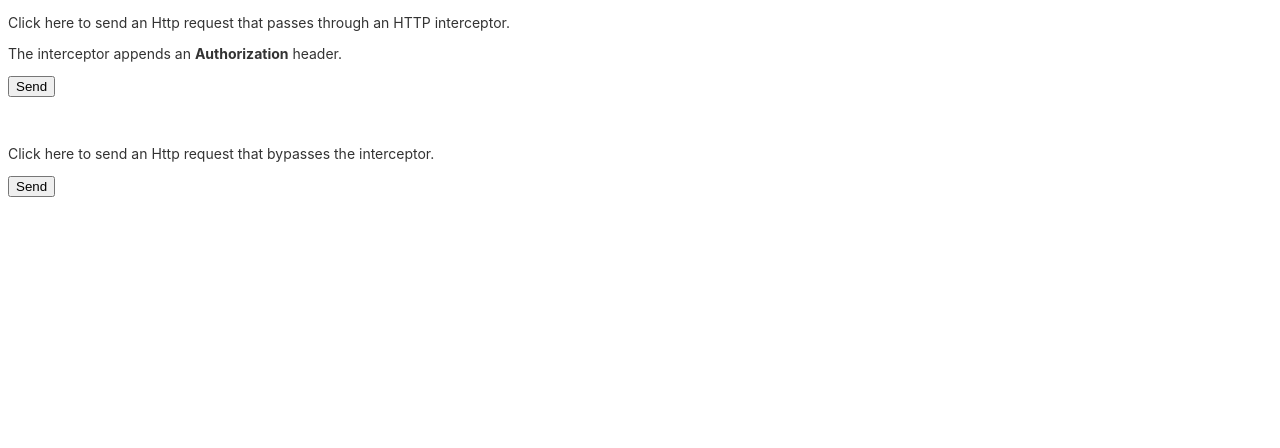
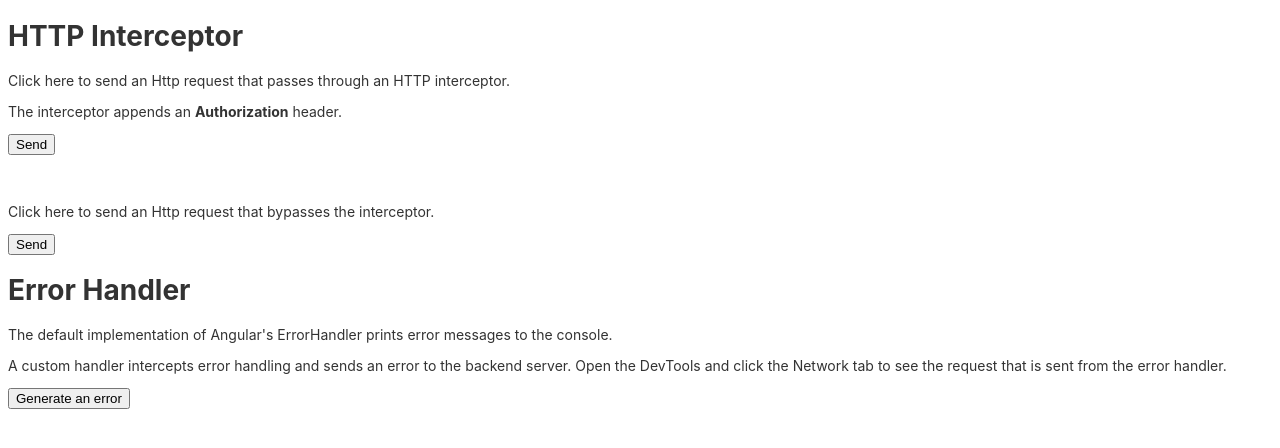
Before and after one commit to agmo/angular-http-interceptors, an Angular app: page / in a window 1280 px wide. Shown: the top 448 px of the page. Built offline with nearby package versions, Linux system fonts and the light colour scheme.

Commit message:
Intercept error handling
https://angular.io/api/core/ErrorHandler#handleError

```diff
--- a/src/app/app.component.html
+++ b/src/app/app.component.html
@@ -1,4 +1,6 @@
 <main>
+  <div>
+    <h1>HTTP Interceptor</h1>
     <div>
       <p>Click here to send an Http request that passes through an HTTP interceptor.</p>
       <p>The interceptor appends an <b>Authorization</b> header.</p>
@@ -15,6 +17,15 @@
       </button>
       <app-header-list [headers]="regularHeaders$"></app-header-list>
     </div>
+  </div>
+
+  <div>
+    <h1>Error Handler</h1>
+    <p>The default implementation of Angular's ErrorHandler prints error messages to the console.</p>
+    <p>A custom handler intercepts error handling and sends an error to the backend server. Open the DevTools and
+    click the Network tab to see the request that is sent from the error handler.</p>
+    <button (click)="simulateError()">Generate an error</button>
+  </div>
 
   <div class="error" *ngIf="error">
     <p>There was an error. Make sure the server is up and running and try again.</p>
--- a/src/app/app.component.ts
+++ b/src/app/app.component.ts
@@ -1,6 +1,6 @@
 import {Component} from '@angular/core';
 import {AppService} from './app.service';
-import {Observable, of} from 'rxjs';
+import {Observable, throwError} from 'rxjs';
 import {catchError, map} from 'rxjs/operators';
 
 interface IHeaderRes {
@@ -35,8 +35,12 @@ export class AppComponent {
         catchError(err => {
           this.error = err.message;
 
-          return of({});
+          return throwError(err);
         })
       );
   }
+
+  simulateError() {
+    this.appService.simulateError().subscribe();
+  }
 }
--- a/src/app/app.module.ts
+++ b/src/app/app.module.ts
@@ -1,11 +1,12 @@
 import {BrowserModule} from '@angular/platform-browser';
-import {NgModule} from '@angular/core';
+import {ErrorHandler, NgModule} from '@angular/core';
 
 import {AppRoutingModule} from './app-routing.module';
 import {AppComponent} from './app.component';
 import {HttpClientModule} from '@angular/common/http';
 import {HeaderListComponent} from './header-list/header-list.component';
 import {httpInterceptorProviders} from './http-interceptors';
+import {CustomErrorHandler} from './error-handler/custom-error-handler';
 
 @NgModule({
   declarations: [
@@ -18,6 +19,7 @@ import {httpInterceptorProviders} from './http-interceptors';
     HttpClientModule
   ],
   providers: [
+    {provide: ErrorHandler, useClass: CustomErrorHandler},
     httpInterceptorProviders
   ],
   bootstrap: [AppComponent]
--- a/src/app/app.service.ts
+++ b/src/app/app.service.ts
@@ -17,4 +17,8 @@ export class AppService {
       return this.httpClient.get('/api/test');
     }
   }
+
+  simulateError() {
+    return this.httpClient.get('/noop');
+  }
 }
--- /dev/null
+++ b/src/app/error-handler/custom-error-handler.ts
@@ -0,0 +1,15 @@
+import {ErrorHandler, Injectable} from '@angular/core';
+import {ErrorLoggerService} from './error-logger.service';
+
+@Injectable()
+export class CustomErrorHandler implements ErrorHandler {
+
+  constructor(private errorLoggerService: ErrorLoggerService) {
+  }
+
+  handleError(error: any): void {
+    console.error(error);
+
+    this.errorLoggerService.logError(error).subscribe();
+  }
+}
--- /dev/null
+++ b/src/app/error-handler/error-logger.service.ts
@@ -0,0 +1,15 @@
+import {Injectable} from '@angular/core';
+import {HttpClient} from '@angular/common/http';
+
+@Injectable({
+  providedIn: 'root'
+})
+export class ErrorLoggerService {
+
+  constructor(private httpClient: HttpClient) {
+  }
+
+  logError(error) {
+    return this.httpClient.post('/api/log', error);
+  }
+}
```
Also changed, not shown: 1 other file (tests, documents, lock files or other folders). Lines whose indentation alone changed are shown as unchanged.
